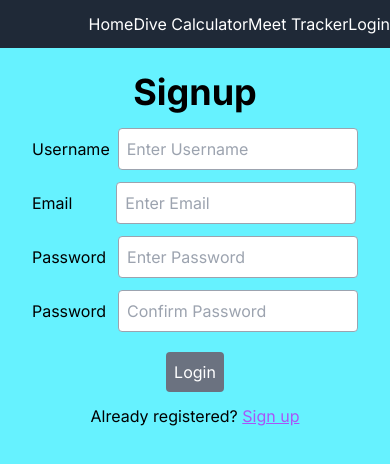
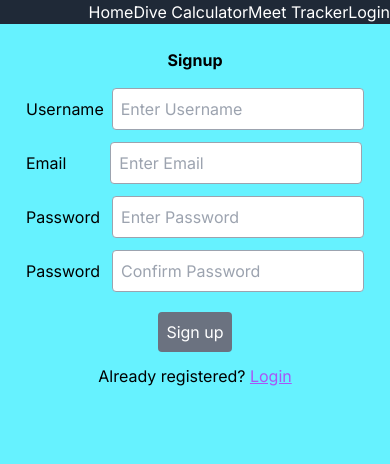
Before and after one commit to joand003/divingapp, a Next.js app: page /signup in a window 390 px wide. Shown: the top 464 px of the page. Built offline with nearby package versions, Linux system fonts and the light colour scheme; no server answers.

Commit message:
changed some styling for mobile

```diff
--- a/Components/ScoreButtonComponent.js
+++ b/Components/ScoreButtonComponent.js
@@ -31,7 +31,7 @@ const ScoreButtonComponent = (judgeNumber) => {
     }
 
   return (
-    <div className='flex space-x-2 justify-center'>
+    <div className='flex space-x-2 justify-center flex-wrap'>
         <button onClick={handleJudgeScoreChange} value={0}>
             0
         </button>
--- a/app/diveCalculator/page.js
+++ b/app/diveCalculator/page.js
@@ -35,7 +35,7 @@ export default function DiveCalculator () {
   return (
     <div className='pb-10'>
         <h1 className='text-4xl text-center py-6'>Dive Calculator</h1>
-        <p className='px-48 italic pb-6'>To get started just click the number of judges. Note: This calculator will not save your dive information, to save all dives for a meet please go to the meet tracker.</p>
+        <p className='lg:px-48 italic pb-6'>To get started just click the number of judges. Note: This calculator will not save your dive information, to save all dives for a meet please go to the meet tracker.</p>
         <div className='flex flex-row items-center justify-center text-center py-2'>
             <h3>Please select the number of judges scoring.</h3>
             <div className='flex flex-row justify-start space-x-4 ml-4'>
--- a/app/globals.css
+++ b/app/globals.css
@@ -85,13 +85,13 @@ input {
     @apply bg-gray-500 text-white p-2 rounded hover:bg-gray-700 mt-2;
   }
   h1 {
-    @apply text-4xl font-bold;
+    @apply lg:text-4xl sm:text-2xl font-bold;
   }
   h2 {
-    @apply text-3xl font-bold;
+    @apply lg:text-3xl sm:text-2xl font-bold;
   }
   h3 {
-    @apply text-2xl font-bold;
+    @apply lg:text-2xl sm:text-xl font-bold;
   }
   h4 {
     @apply text-xl font-bold;
@@ -109,13 +109,13 @@ input {
     @apply list-decimal pl-5;
   }
   nav {
-    @apply bg-gray-800 text-white h-12 flex justify-end items-center;
+    @apply bg-gray-800 text-white lg:h-12 sm:h-9 flex justify-end items-center;
   }
   input {
-    @apply border border-gray-400 rounded p-2 text-left w-60;
+    @apply border border-gray-400 rounded p-2 text-left lg:w-60 sm:w-20;
   }
   td {
-    @apply text-center px-4;
+    @apply text-center lg:px-4 sm:px-2;
   }
 }
 
@@ -124,9 +124,9 @@ input {
     @apply w-4 h-4 text-blue-600 bg-gray-100 border-gray-400;
   }
   .navLink {
-    @apply px-4 hover:bg-gray-300 h-12 items-center flex;
+    @apply px-4 hover:bg-gray-300 lg:h-12 sm:h-9 items-center flex;
   }
   .logout {
-    @apply hover:bg-gray-300 h-12 items-center flex bg-gray-800 text-white p-4 m-0 w-auto;
+    @apply hover:bg-gray-300 lg:h-12 sm:h-9 items-center flex bg-gray-800 text-white p-4 m-0 w-auto;
   }
 }
--- a/app/meetTracker/page.js
+++ b/app/meetTracker/page.js
@@ -33,7 +33,7 @@ export default function Home() {
   return (
     <div className="flex flex-col justify-center pt-6">
       <h1 className="text-center">Diving App</h1>
-      <StartingQuestionsComponent />
+      {diveMode === "meetTracker" ? '' : <StartingQuestionsComponent />}
       {diveMode === "meetTracker" ? <DiveSelectionComponent /> : ""}
       {diveMode === "meetTracker" ? <JudgeComponent /> : ""}
       {diveMode === "meetTracker" ? <hr></hr> : ""}
--- a/app/signup/page.js
+++ b/app/signup/page.js
@@ -132,13 +132,13 @@ export default function Signup() {
           </div>
 
           <button className="bg-gray-500" type="submit" onClick={handleSubmit}>
-            Login
+            Sign up
           </button>
 
         </form>
 
         <p className="pt-3">
-        Already registered? <Link className="underline text-purple-500" href="/login">Sign up</Link>
+        Already registered? <Link className="underline text-purple-500" href="/login">Login</Link>
       </p>
       </div>
     </main>
```
